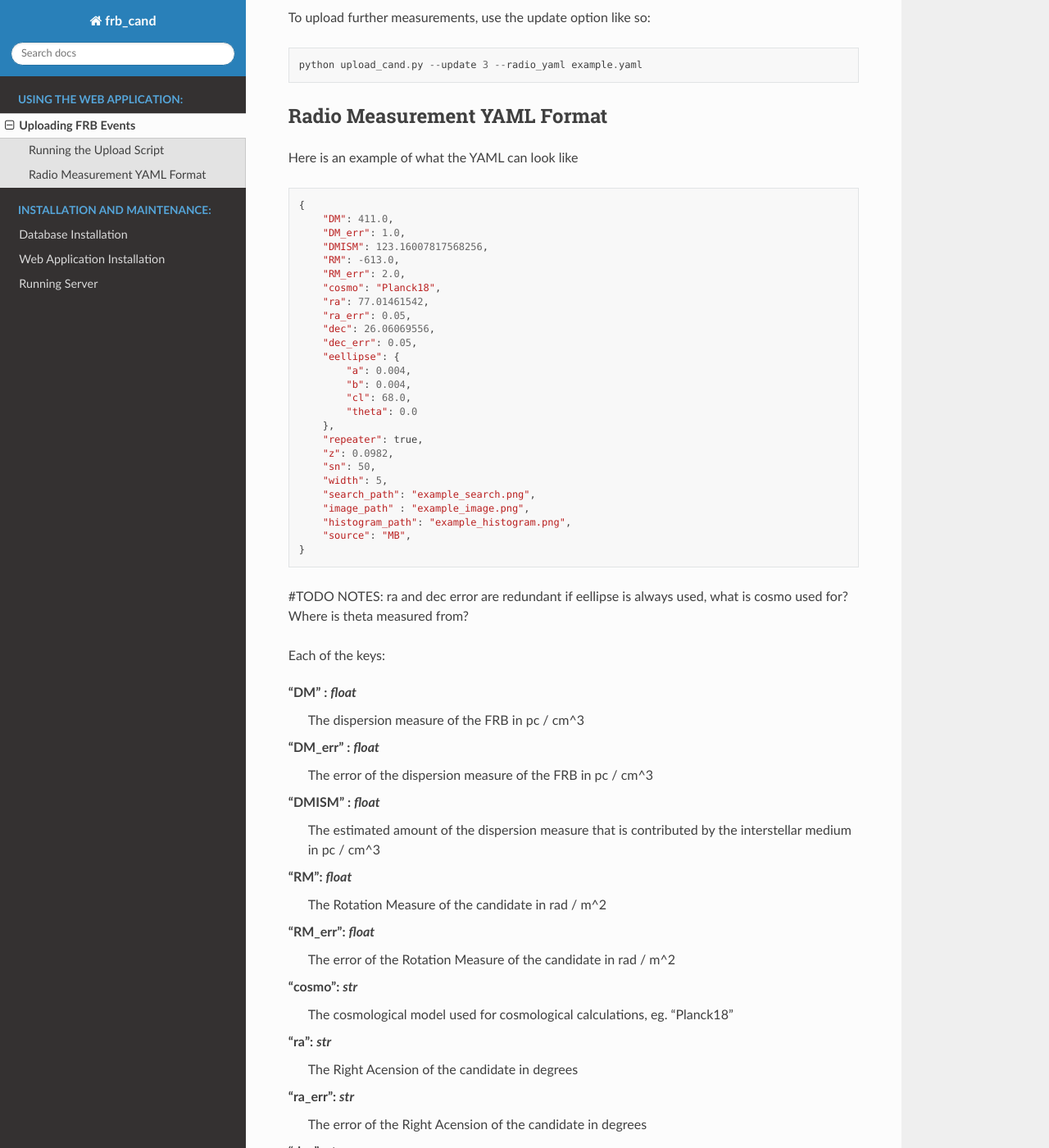
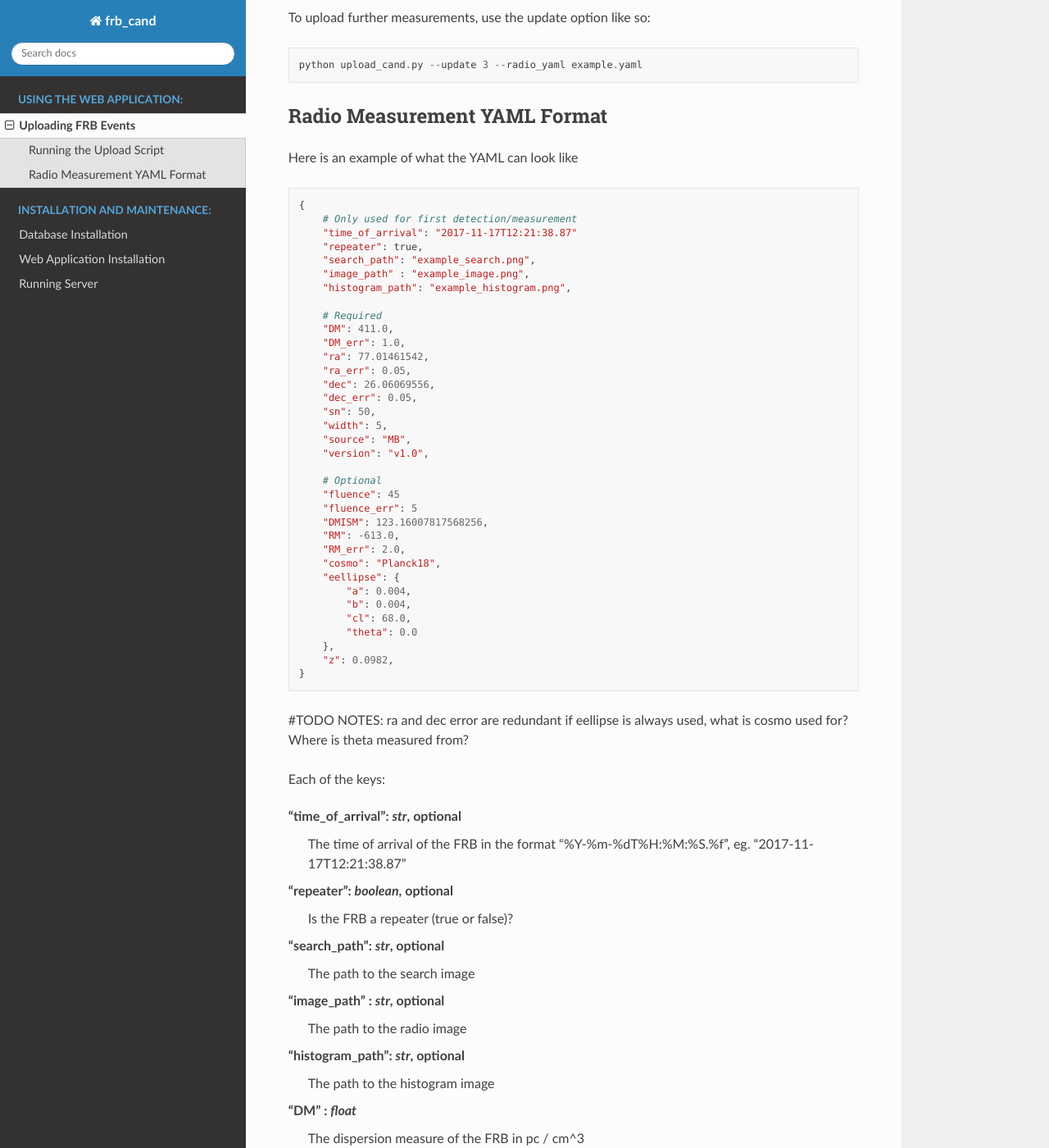
Before and after one commit to ADACS-Australia/FRB_candidates_app, a Sphinx documentation site: the page built from docs/upload_cand.rst, in a window 1280 px wide and 1400 px high, scrolled down 603 px. Shown: the whole window at 82% size. Built offline with Sphinx 7.4.7 and the Read the Docs theme 2.0.0, drawn with Linux system fonts in a browser that asks for light colours; some of the changed text lies outside the part shown.

Commit message:
Updated yaml docs and included version and time_of_arrival and fluence

```diff
--- a/docs/upload_cand.rst
+++ b/docs/upload_cand.rst
@@ -36,30 +36,39 @@ Here is an example of what the YAML can look like
 .. code-block::
 
     {
+        # Only used for first detection/measurement
+        "time_of_arrival": "2017-11-17T12:21:38.87"
+        "repeater": true,
+        "search_path": "example_search.png",
+        "image_path" : "example_image.png",
+        "histogram_path": "example_histogram.png",
+
+        # Required
         "DM": 411.0,
         "DM_err": 1.0,
+        "ra": 77.01461542,
+        "ra_err": 0.05,
+        "dec": 26.06069556,
+        "dec_err": 0.05,
+        "sn": 50,
+        "width": 5,
+        "source": "MB",
+        "version": "v1.0",
+
+        # Optional
+        "fluence": 45
+        "fluence_err": 5
         "DMISM": 123.16007817568256,
         "RM": -613.0,
         "RM_err": 2.0,
         "cosmo": "Planck18",
-        "ra": 77.01461542,
-        "ra_err": 0.05,
-        "dec": 26.06069556,
-        "dec_err": 0.05,
         "eellipse": {
             "a": 0.004,
             "b": 0.004,
             "cl": 68.0,
             "theta": 0.0
         },
-        "repeater": true,
         "z": 0.0982,
-        "sn": 50,
-        "width": 5,
-        "search_path": "example_search.png",
-        "image_path" : "example_image.png",
-        "histogram_path": "example_histogram.png",
-        "source": "MB",
     }
 
 
@@ -67,23 +76,26 @@ Here is an example of what the YAML can look like
 
 Each of the keys:
 
+"time_of_arrival": `str`, optional
+    The time of arrival of the FRB in the format "%Y-%m-%dT%H:%M:%S.%f", eg. "2017-11-17T12:21:38.87"
+
+"repeater": `boolean`, optional
+    Is the FRB a repeater (true or false)?
+
+"search_path": `str`, optional
+    The path to the search image
+
+"image_path" :  `str`, optional
+    The path to the radio image
+
+"histogram_path": `str`, optional
+    The path to the histogram image
+
 "DM" : `float`
     The dispersion measure of the FRB in pc / cm^3
 
 "DM_err" : `float`
     The error of the dispersion measure of the FRB in pc / cm^3
-
-"DMISM" : `float`
-    The estimated amount of the dispersion measure that is contributed by the interstellar medium in pc / cm^3
-
-"RM": `float`
-    The Rotation Measure of the candidate in rad / m^2
-
-"RM_err": `float`
-    The error of the Rotation Measure of the candidate in rad / m^2
-
-"cosmo": `str`
-    The cosmological model used for cosmological calculations, eg. "Planck18"
 
 "ra": `str`
     The Right Acension of the candidate in degrees
@@ -97,7 +109,37 @@ Each of the keys:
 "dec_err": `str`
     The error of the Declination of the candidate in degrees
 
-"eellipse": `object`
+"sn": `float`
+    The signal-to-noise ration of the candidate
+
+"width": `float`
+    The width of the candidate pulse in ms
+
+"source": `str`
+    The source (telescope pipeline) of the measurements, should be either MB (Multi-Beam) or HT (High-Time resolution)
+
+"version": `str`
+    The version of the "source" software
+
+"fluence": `float`, optional
+    The fluence of the event in Jy ms
+
+"fluence_err": `float`, optional
+    The error of the fluence of the event in Jy ms
+
+"DMISM" : `float`, optional
+    The estimated amount of the dispersion measure that is contributed by the interstellar medium in pc / cm^3
+
+"RM": `float`, optional
+    The Rotation Measure of the candidate in rad / m^2
+
+"RM_err": `float`, optional
+    The error of the Rotation Measure of the candidate in rad / m^2
+
+"cosmo": `str`, optional
+    The cosmological model used for cosmological calculations, eg. "Planck18"
+
+"eellipse": `object`, optional
     The error ellipse object which has the following keys within it
 
         "a": `float`
@@ -109,26 +151,5 @@ Each of the keys:
         "theta": `float`
             The angle in degrees
 
-"repeater": `boolean`, optional
-    Is the FRB a repeater (true or false)?
-
 "z": `boolean`, optional
     The redshift of the candidate
-
-"sn": `float`
-    The signal-to-noise ration of the candidate
-
-"width": `float`
-    The width of the candidate pulse in mus
-
-"search_path": `str`
-    The path to the search image
-
-"image_path" :  `str`
-    The path to the radio image
-
-"histogram_path": `str`
-    The path to the histogram image
-
-"source": `str`
-    The source of the measurements, should be either MB (Multi-Beam) or HT (High-Time resolution)
```
